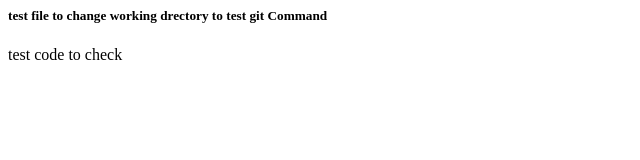
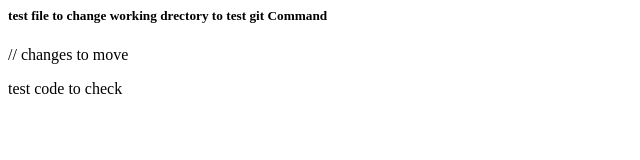
Before and after one commit to thajui/gitprcticecode, a plain HTML site: page helloworld.html in a window 1280 px wide. Shown: the whole page, without its empty margins (0-640 px from the left). Drawn offline with Linux system fonts and the light colour scheme.

Commit message:
add read md file change hellworld file one line

```diff
--- a/helloworld.html
+++ b/helloworld.html
@@ -1,6 +1,6 @@
 <html> <body>
 		<h5>test file to change working drectory to test git Command </h5>
-		</p>	test code to check</p>
+// changes to move		</p>	test code to check</p>
 
 	</body>
 </html>
```
Also changed, not shown: 1 other file.
